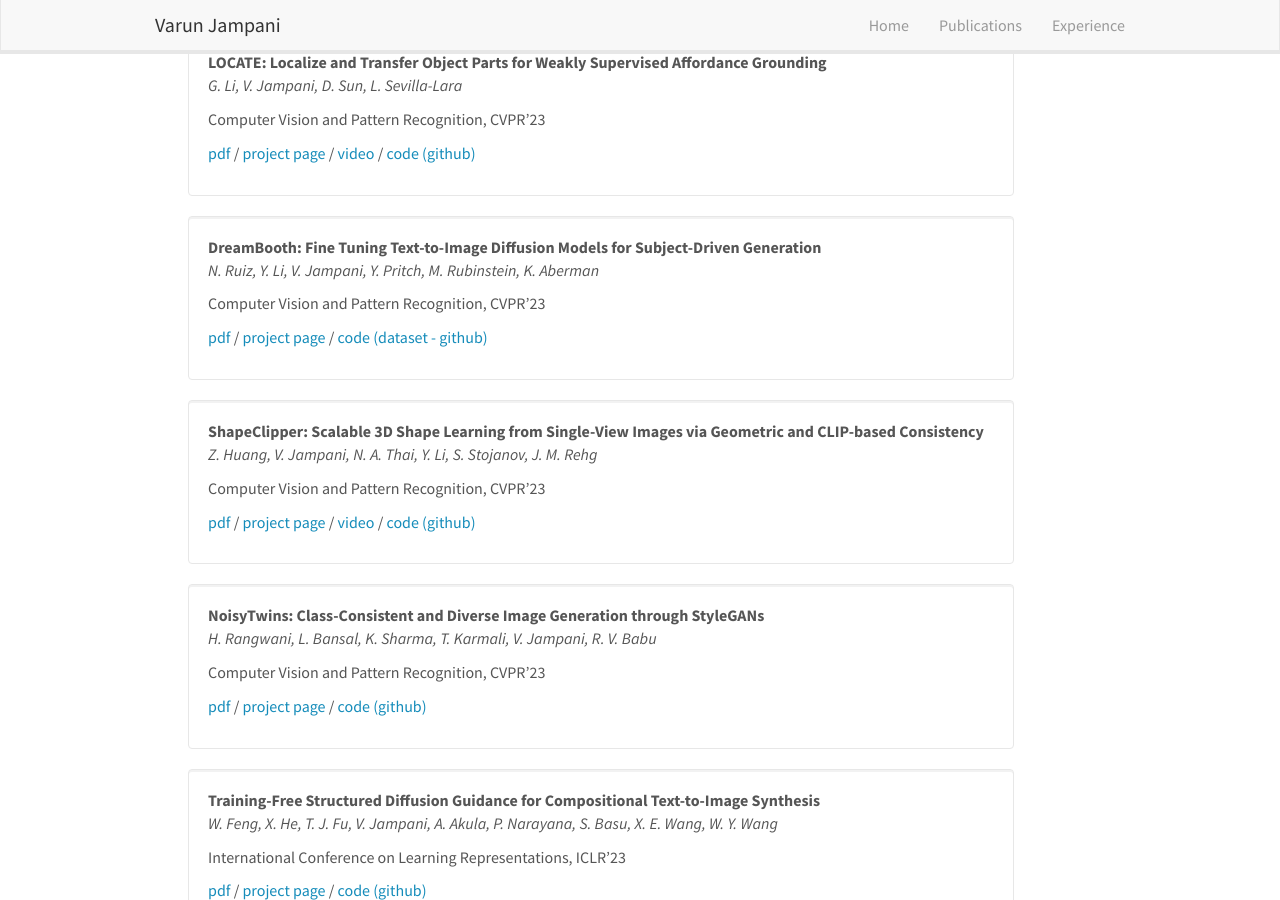
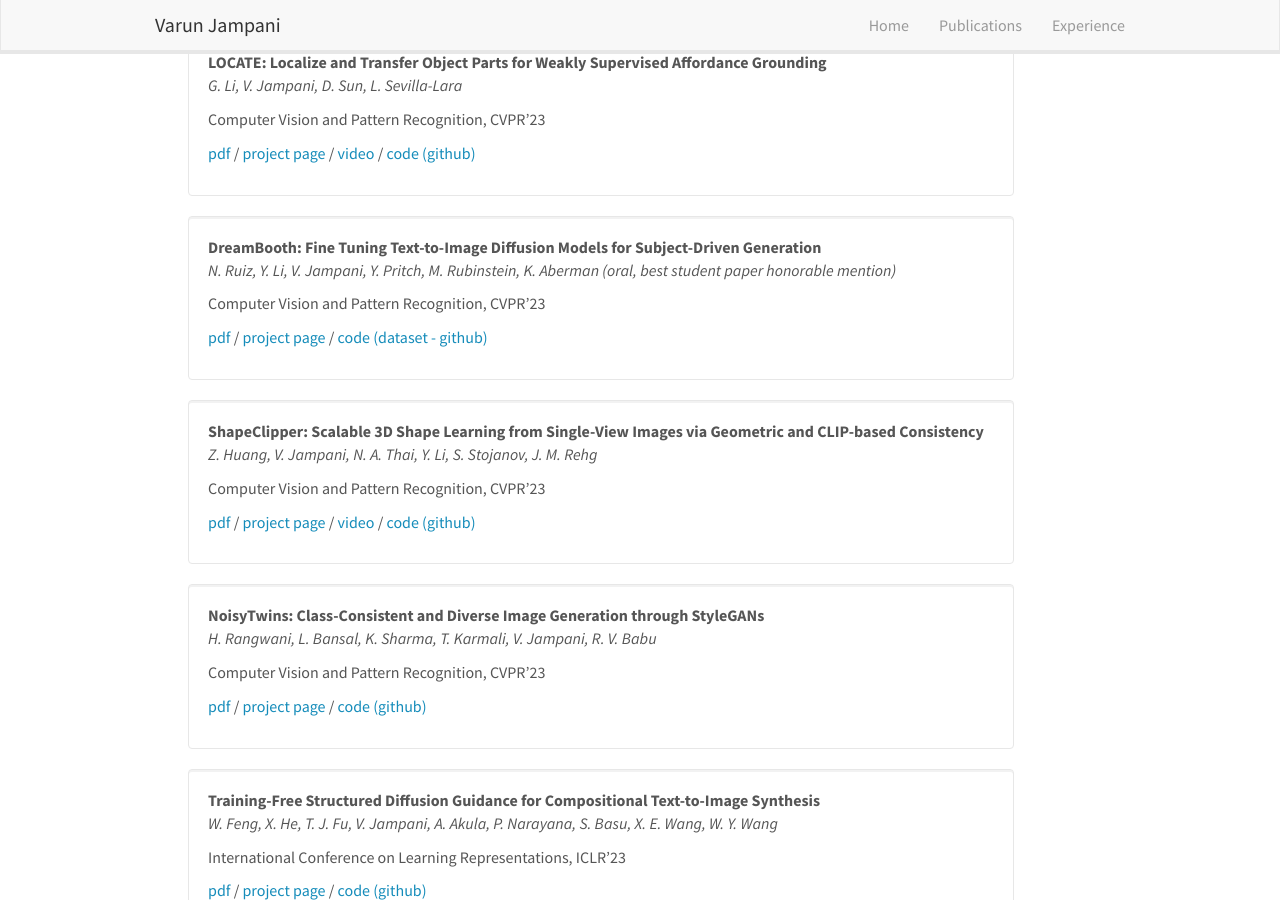
Before and after one commit to varunjampani/varunjampani.github.io, a Jekyll site: the page built from _pages/home.md, in a window 1280 px wide and 900 px high, scrolled down 2009 px. Built offline with Jekyll 4.4.1, drawn with Linux system fonts in a browser that asks for light colours; nearby versions of some CDN libraries.

Commit message:
Update publist.yml

```diff
--- a/_data/publist.yml
+++ b/_data/publist.yml
@@ -86,7 +86,7 @@
     display: code (github)
 
 - title: DreamBooth&#58; Fine Tuning Text-to-Image Diffusion Models for Subject-Driven Generation
-  authors: N. Ruiz, Y. Li, V. Jampani, Y. Pritch, M. Rubinstein, K. Aberman
+  authors: N. Ruiz, Y. Li, V. Jampani, Y. Pritch, M. Rubinstein, K. Aberman (oral, _best student paper honorable mention_)
   venue: Computer Vision and Pattern Recognition, CVPR'23
   number_link: 3
   link1:
```
